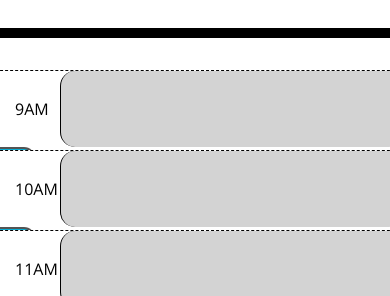
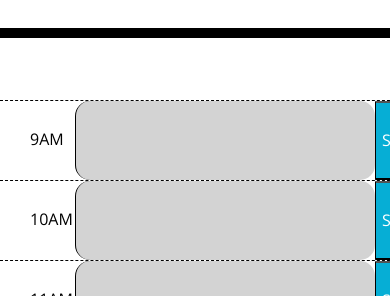
Before and after one commit to Toogii2019/day_planner, a plain HTML site: page index.html in a window 390 px wide. Shown: the part 548-844 px from the top of the page. Drawn offline with nearby package versions, Linux system fonts and the light colour scheme.

Commit message:
Responsiveness improvement

```diff
--- a/static/css/style.css
+++ b/static/css/style.css
@@ -13,10 +13,8 @@ textarea{
   border-left: 1px solid black;
   padding: 20px;
   margin-left: 20px;
-  min-width: 1px;
-  width: 80%;
-
-
+  min-width: 300px;
+  width: 100vw;
 }
 nav {
   margin-top: -10px;
@@ -67,19 +65,21 @@ nav {
   display: flex;
   flex-direction: column;
   height: auto;
-  /* width: 100vw; */
   align-items: center;
+  padding: 30px;
 
 }
 
 .row {
+  display: flex;
+  flex-wrap: nowrap;
   white-space: pre-wrap;
   height: 80px;
   border-top: 1px solid white;;
-  min-width:430px;
+  min-width: 400px;
   max-width: 100vw;
-  width: 80vw;
-  display:flex;
+  width: 100vw;
+
 }
 
 .hour {
```
